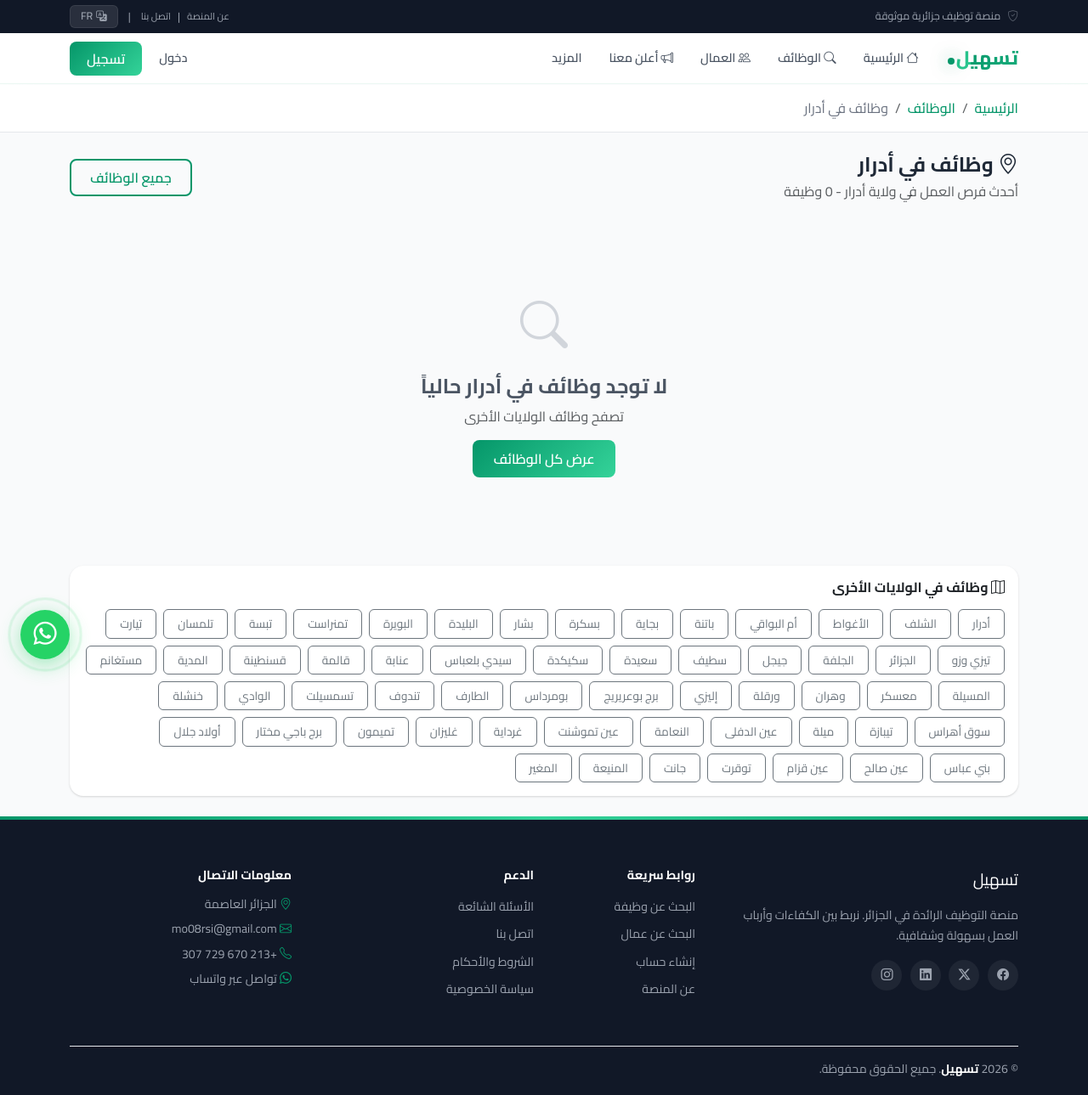
After one commit to morsas02/teshil-algeria, a Flask app: page /wilaya/adrar in a window 1280 px wide. The commit adds this page. Shown: the whole page at 85% size. Run offline with Flask 3, Linux system fonts and the light colour scheme; data comes from the database, SQL or seed files in the repository; data that the repository does not hold is empty; some libraries are stand-ins or nearby versions.

Commit message:
Add SEO wilaya landing pages, health endpoint for monitoring

```diff
--- a/app.py
+++ b/app.py
@@ -199,6 +199,24 @@ ALGERIAN_WILAYAS = [
     "غليزان", "تميمون", "برج باجي مختار", "أولاد جلال", "بني عباس", "عين صالح",
     "عين قزام", "توقرت", "جانت", "المنيعة", "المغير"
 ]
+
+WILAYA_SLUGS = {
+    'adrar': 'أدرار', 'chlef': 'الشلف', 'laghouat': 'الأغواط', 'oum-el-bouaghi': 'أم البواقي',
+    'batna': 'باتنة', 'bejaia': 'بجاية', 'biskra': 'بسكرة', 'bechar': 'بشار',
+    'blida': 'البليدة', 'bouira': 'البويرة', 'tamanrasset': 'تمنراست', 'tebessa': 'تبسة',
+    'tlemcen': 'تلمسان', 'tiaret': 'تيارت', 'tizi-ouzou': 'تيزي وزو', 'alger': 'الجزائر',
+    'djelfa': 'الجلفة', 'jijel': 'جيجل', 'setif': 'سطيف', 'saida': 'سعيدة',
+    'skikda': 'سكيكدة', 'sidi-bel-abbes': 'سيدي بلعباس', 'annaba': 'عنابة', 'guelma': 'قالمة',
+    'constantine': 'قسنطينة', 'medea': 'المدية', 'mostaganem': 'مستغانم', 'msila': 'المسيلة',
+    'mascara': 'معسكر', 'oran': 'وهران', 'ouargla': 'ورقلة', 'illizi': 'إليزي',
+    'bordj-bou-arreridj': 'برج بوعريريج', 'boumerdes': 'بومرداس', 'el-tarf': 'الطارف', 'tindouf': 'تندوف',
+    'tissemsilt': 'تسمسيلت', 'el-oued': 'الوادي', 'khenchela': 'خنشلة',
+    'souk-ahras': 'سوق أهراس', 'tipaza': 'تيبازة', 'mila': 'ميلة', 'ain-defla': 'عين الدفلى',
+    'naama': 'النعامة', 'ain-temouchent': 'عين تموشنت', 'ghardaia': 'غرداية', 'relizane': 'غليزان',
+    'timimoun': 'تميمون', 'bordj-badji-mokhtar': 'برج باجي مختار', 'ouled-djellal': 'أولاد جلال',
+    'beni-abbes': 'بني عباس', 'in-salah': 'عين صالح', 'in-guezzam': 'عين قزام',
+    'touggourt': 'توقرت', 'djanet': 'جانت', 'el-meniaa': 'المنيعة', 'el-mghair': 'المغير',
+}
 
 JOB_CATEGORIES = [
     "تكنولوجيا المعلومات", "الهندسة", "المحاسبة والمالية", "التسويق والمبيعات",
@@ -927,6 +945,7 @@ app.add_template_filter(dt_fmt, 'dt_fmt')
 def inject_globals():
     ctx = {
         'wilayas': ALGERIAN_WILAYAS,
+        'wilaya_slugs': WILAYA_SLUGS,
         'categories': JOB_CATEGORIES,
         'contract_types': CONTRACT_TYPES,
         'now': datetime.now(),
@@ -1457,6 +1476,32 @@ def jobs():
     return render_template('jobs.html', jobs=jobs, search=search, wilaya=wilaya,
                          category=category, contract=contract, experience=experience,
                          sort=sort, page=page, total_pages=total_pages)
+
+@app.route('/wilaya/<slug>')
+def wilaya_jobs(slug):
+    name = WILAYA_SLUGS.get(slug)
+    if not name:
+        abort(404)
+    conn = get_db()
+    jobs = conn.execute('''
+        SELECT j.*, e.company_name, u.avatar_url FROM jobs j
+        JOIN employers e ON j.employer_id = e.id
+        JOIN users u ON e.user_id = u.id
+        WHERE j.status = 'approved' AND j.wilaya = %s
+        ORDER BY j.created_at DESC
+    ''', (name,)).fetchall()
+    conn.close()
+    return render_template('wilaya.html', jobs=jobs, wilaya_name=name, wilaya_slug=slug)
+
+@app.route('/health')
+def health():
+    try:
+        conn = get_db()
+        conn.execute('SELECT 1').fetchone()
+        conn.close()
+        return jsonify({'status': 'ok'})
+    except Exception:
+        return jsonify({'status': 'error'}), 500
 
 @app.route('/_version')
 def version():
@@ -2990,6 +3035,13 @@ def sitemap_xml():
     <changefreq>weekly</changefreq>
     <priority>0.9</priority>
   </url>\n'''
+    for slug, name in WILAYA_SLUGS.items():
+        xml += f'''  <url>
+    <loc>{base}/wilaya/{slug}</loc>
+    <lastmod>{today}</lastmod>
+    <changefreq>weekly</changefreq>
+    <priority>0.7</priority>
+  </url>\n'''
     xml += '</urlset>'
     return xml, 200, {'Content-Type': 'application/xml'}
 
--- /dev/null
+++ b/templates/wilaya.html
@@ -0,0 +1,84 @@
+{% extends "base.html" %}
+{% block title %}وظائف في {{ wilaya_name }} - تسهيل{% endblock %}
+{% block meta_desc %}وظائف في {{ wilaya_name }} - فرص عمل وتوظيف في ولاية {{ wilaya_name }}. تقدّم للوظائف بسهولة عبر منصة تسهيل.{% endblock %}
+{% block og_title %}وظائف في {{ wilaya_name }} - تسهيل{% endblock %}
+{% block og_desc %}تصفح أحدث فرص العمل في ولاية {{ wilaya_name }} وتقدّم للوظائف بسهولة.{% endblock %}
+{% block tw_title %}وظائف في {{ wilaya_name }} - تسهيل{% endblock %}
+{% block content %}
+<div class="page-header">
+    <div class="container">
+        <nav aria-label="breadcrumb">
+            <ol class="breadcrumb mb-0">
+                <li class="breadcrumb-item"><a href="/">الرئيسية</a></li>
+                <li class="breadcrumb-item"><a href="/jobs">الوظائف</a></li>
+                <li class="breadcrumb-item active">وظائف في {{ wilaya_name }}</li>
+            </ol>
+        </nav>
+    </div>
+</div>
+
+<div class="container py-4">
+    <div class="d-flex justify-content-between align-items-center mb-4">
+        <div>
+            <h4 class="fw-bold mb-1"><i class="bi bi-geo-alt"></i> وظائف في {{ wilaya_name }}</h4>
+            <p class="text-muted mb-0">أحدث فرص العمل في ولاية {{ wilaya_name }} - {{ jobs|length }} وظيفة</p>
+        </div>
+        <a href="/jobs" class="btn btn-outline-primary">جميع الوظائف</a>
+    </div>
+
+    <div class="row">
+        {% for job in jobs %}
+        <div class="col-md-6 mb-4">
+            <div class="card job-card h-100">
+                {% if job.is_urgent %}<span class="badge bg-danger feature-badge">عاجل</span>{% endif %}
+                <div class="card-body">
+                    <div class="d-flex justify-content-between align-items-start mb-2">
+                        <div>
+                            <h5 class="fw-bold mb-1">{{ job.title }}</h5>
+                            <p class="company mb-1"><i class="bi bi-building"></i> {{ job.company_name }}</p>
+                            <div class="text-muted small mb-2">
+                                <i class="bi bi-geo-alt"></i> {{ job.wilaya }}
+                                {% if job.contract_type %}<span class="badge bg-light text-dark ms-1">{{ job.contract_type }}</span>{% endif %}
+                            </div>
+                        </div>
+                        <div class="text-start">
+                            {% if job.salary_min %}
+                            <span class="salary">{{ job.salary_min }}{% if job.salary_max %}-{{ job.salary_max }}{% endif %} دج</span>
+                            {% endif %}
+                        </div>
+                    </div>
+                    <p class="card-text text-muted small">{{ job.description[:150] }}...</p>
+                    <div class="d-flex justify-content-between align-items-center mt-3">
+                        <div>
+                            {% if job.category %}<span class="badge badge-algeria">{{ job.category }}</span>{% endif %}
+                            <small class="text-muted me-2"><i class="bi bi-clock"></i> {{ job.created_at|date }}</small>
+                        </div>
+                        <a href="/jobs/{{ job.id }}" class="btn btn-sm btn-primary">التفاصيل</a>
+                    </div>
+                </div>
+            </div>
+        </div>
+        {% else %}
+        <div class="col-12">
+            <div class="empty-state">
+                <i class="bi bi-search"></i>
+                <h4>لا توجد وظائف في {{ wilaya_name }} حالياً</h4>
+                <p class="text-muted">تصفح وظائف الولايات الأخرى</p>
+                <a href="/jobs" class="btn btn-primary">عرض كل الوظائف</a>
+            </div>
+        </div>
+        {% endfor %}
+    </div>
+
+    <div class="card mt-4">
+        <div class="card-body">
+            <h6 class="fw-bold mb-3"><i class="bi bi-map"></i> وظائف في الولايات الأخرى</h6>
+            <div class="d-flex flex-wrap gap-2">
+                {% for slug, name in wilaya_slugs.items() %}
+                <a href="/wilaya/{{ slug }}" class="btn btn-sm btn-outline-secondary">{{ name }}</a>
+                {% endfor %}
+            </div>
+        </div>
+    </div>
+</div>
+{% endblock %}
```
Also changed, not shown: templates/jobs.html (+11 -0 lines).
